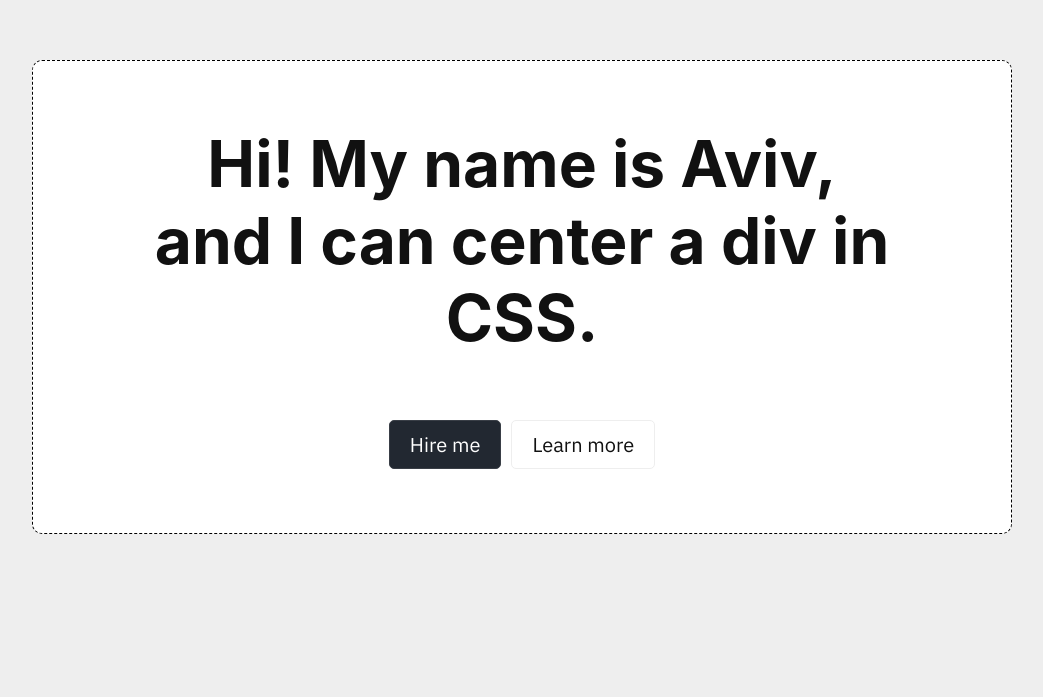
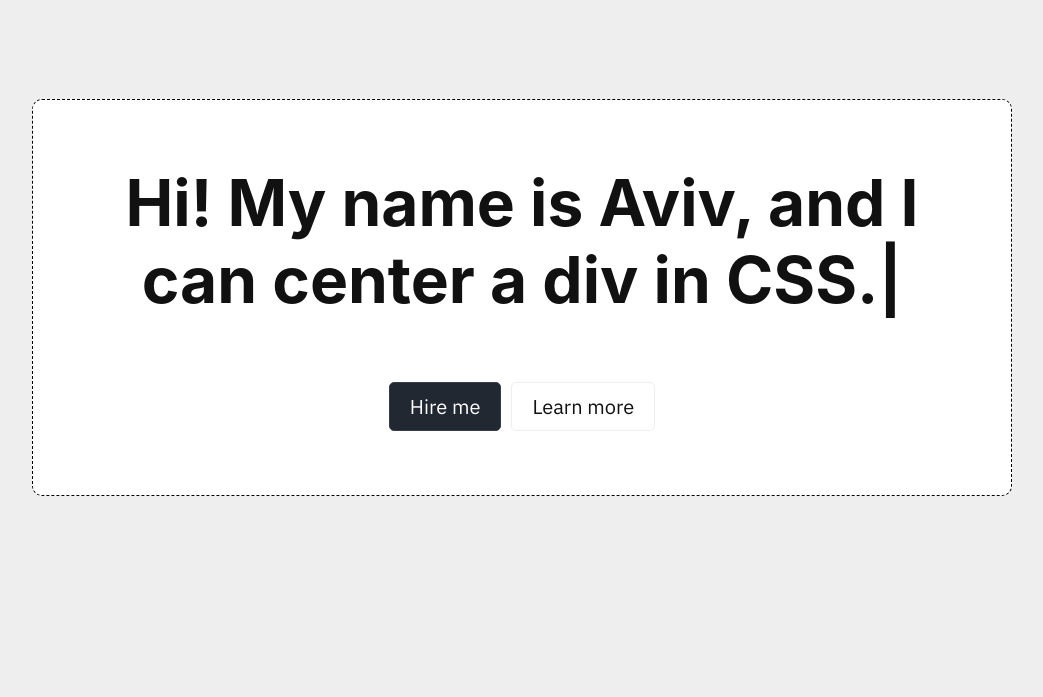
Before and after one commit to Aviv-Yaari/hire-me, a Next.js app: page / in a window 1280 px wide. Shown: the part 103-800 px from the top of the page, without its empty margins (118-1161 px from the left). Built offline with nearby package versions, Linux system fonts and the light colour scheme.

Commit message:
Add typing animation

```diff
--- a/components/Introduction.tsx
+++ b/components/Introduction.tsx
@@ -1,20 +1,39 @@
 import { mobileBreakpoint } from "@/styles/theme";
 import styled from "styled-components";
 import { PrimaryButton, SecondaryButton } from "./shared/Buttons.styled";
+import { TypeAnimation } from 'react-type-animation';
 import Section from "./shared/Section";
+import { useState } from "react";
+import { fadeInAnimation } from "@/styles/animations";
 
 interface Props {
   onLearnMore: () => void;
 }
 
 export default function Introduction({ onLearnMore }: Props) {
+  const [doneTyping, setDoneTyping] = useState(false);
   return (
     <Section>
-      <Title>Hi! My name is Aviv,<br></br>and I can center a div in CSS.</Title>
-      <Actions>
-        <PrimaryButton onClick={() => window.open('mailto:avivyar@gmail.com')}>Hire me</PrimaryButton>
-        <SecondaryButton onClick={onLearnMore}>Learn more</SecondaryButton>
-      </Actions>
+      <Title>
+        <TypeAnimation
+          sequence={[
+            'Hi! My name is Aviv,',
+            300,
+            'Hi! My name is Aviv, and I xan',
+            300,
+            "Hi! My name is Aviv, and I can center a div in CSS.",
+            () => setDoneTyping(true)
+          ]}
+          wrapper="span"
+          cursor={true}
+        />
+      </Title>
+      {doneTyping && (
+        <Actions>
+          <PrimaryButton onClick={() => window.open('mailto:avivyar@gmail.com')}>Hire me</PrimaryButton>
+          <SecondaryButton onClick={onLearnMore}>Learn more</SecondaryButton>
+        </Actions>
+      )}
     </Section>
   )
 };
@@ -29,4 +48,5 @@ export const Actions = styled.div`
   display: flex;
   justify-content: center;
   gap: 10px;
+  animation: ${fadeInAnimation} ease 800ms;
 `
--- a/package.json
+++ b/package.json
@@ -18,6 +18,7 @@
     "next": "13.1.6",
     "react": "18.2.0",
     "react-dom": "18.2.0",
+    "react-type-animation": "^2.1.2",
     "styled-components": "^5.3.6",
     "typescript": "4.9.4"
   },
```
